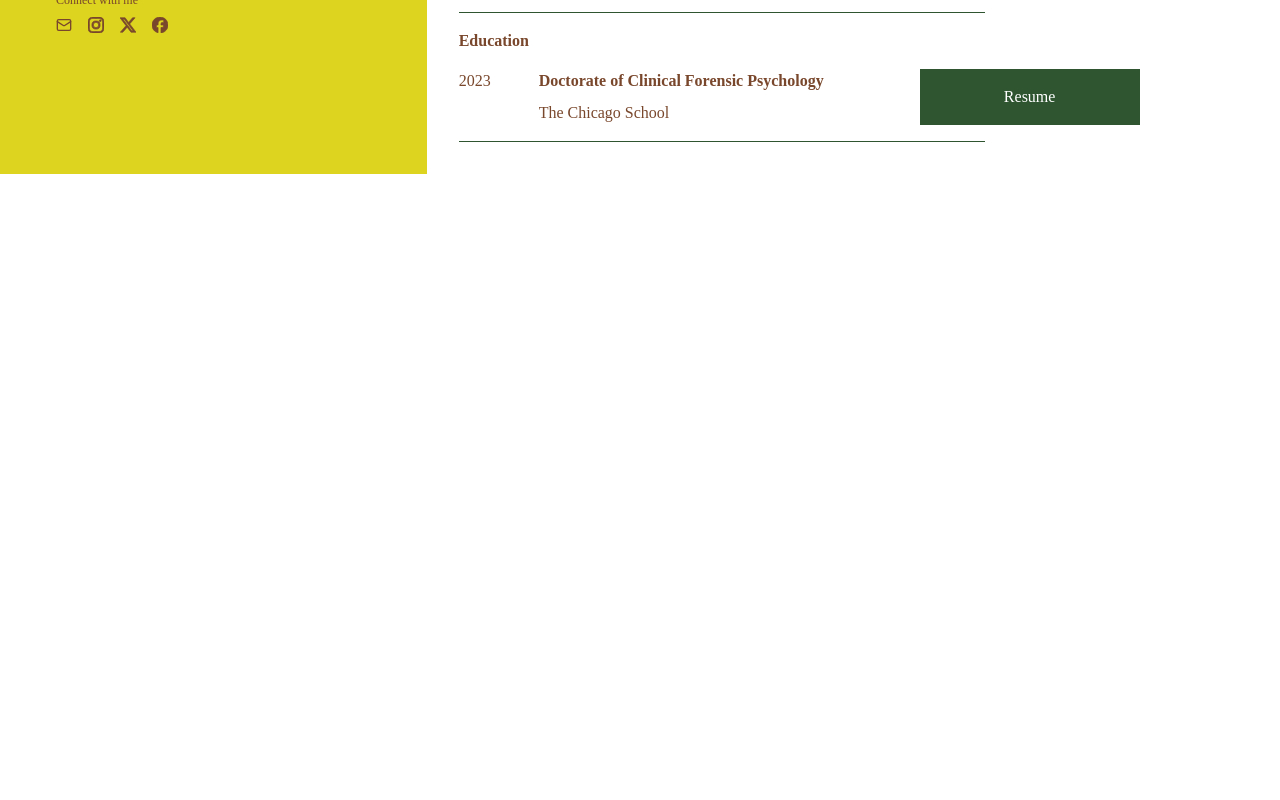
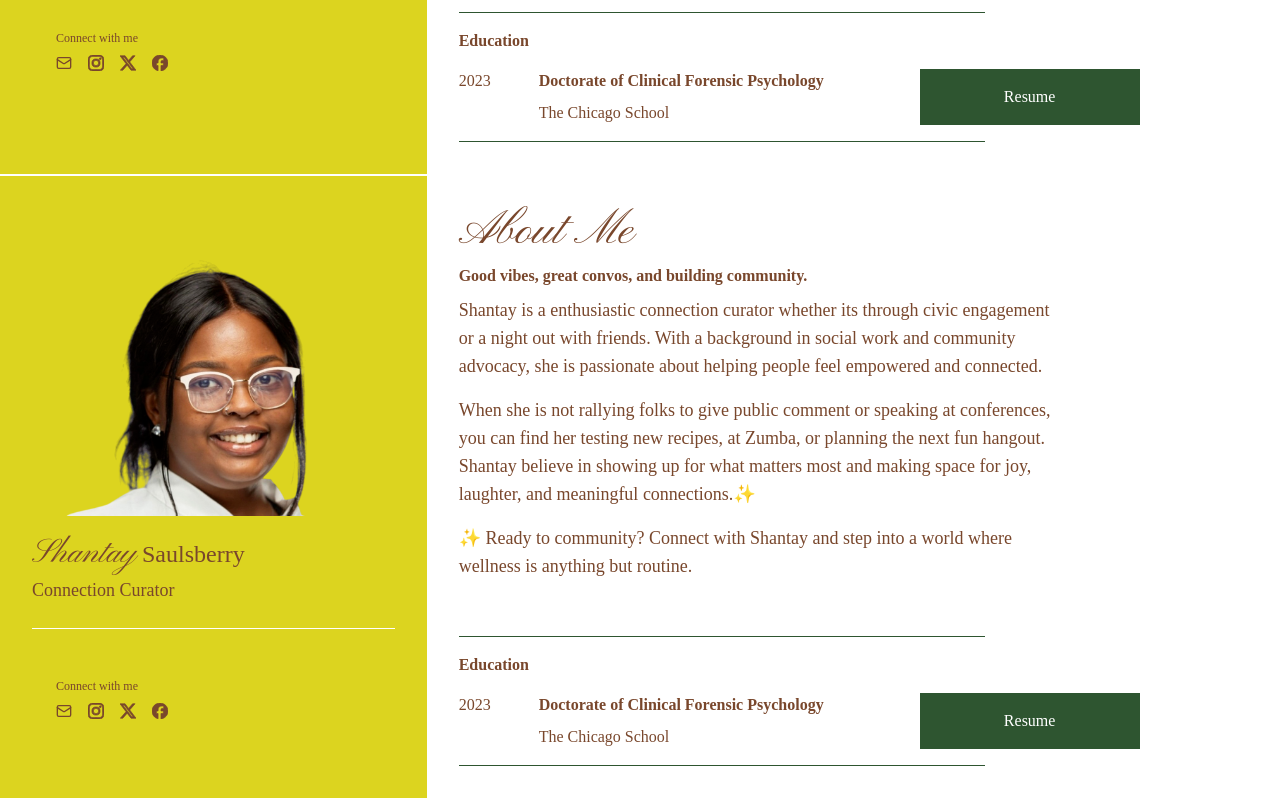
Before and after one commit to thatsehannah/the-soulcial-well, a Next.js app: page /about in a window 1280 px wide. Shown: the part 1446-2246 px from the top of the page. Before the commit the page ends 1620 px from the top, so only its background shows below. Built offline with nearby package versions, Linux system fonts and the light colour scheme.

Commit message:
creating shantay section on about staff

```diff
--- a/app/about/_components/LeadershipMember.tsx
+++ b/app/about/_components/LeadershipMember.tsx
@@ -20,7 +20,7 @@ const LeadershipMember = ({
   const splitAboutText = aboutText.split("\n");
 
   return (
-    <article>
+    <article className='border-b-2 border-white'>
       <div className='grid lg:grid-cols-3 grid-cols-1'>
         <div className='bg-primary flex flex-col justify-center p-8'>
           <div className='overflow-hidden mb-4'>
@@ -29,7 +29,7 @@ const LeadershipMember = ({
               alt='leadership member photo'
               height={400}
               width={400}
-              className='object-cover -mb-81'
+              className='object-cover'
             />
           </div>
           <div className='mb-6'>
--- a/app/about/_data/staffInfo.ts
+++ b/app/about/_data/staffInfo.ts
@@ -26,4 +26,27 @@ export const staffInfo: StaffInfo[] = [
     A free spirit with a love for bold ideas, offbeat conversations, and themed experiences, Dr. Wil bridges personal wellness and collective care—because thriving shouldn’t happen in isolation. ✨
     ✨ Ready to rethink self-care? Connect with Dr. Wilma and step into a world where wellness is anything but routine.`,
   },
+  {
+    imageSrc: "/staff-images/shantay.png",
+    firstName: "Shantay",
+    lastName: "Saulsberry",
+    title: "Connection Curator",
+    connections: {
+      email: "",
+      instagramProfile: "",
+      xProfile: "",
+      facebookProfile: "",
+      linkedInProfile: "",
+    },
+    aboutMeSubtitle: "Good vibes, great convos, and building community.",
+    recentEducation: {
+      year: "2023",
+      degree: "Doctorate of Clinical Forensic Psychology",
+      school: "The Chicago School",
+    },
+    aboutText: `Shantay is a enthusiastic connection curator whether its through civic engagement or a night out with friends. With a background in social work and community advocacy, she is passionate about helping people feel empowered and connected.
+    When she is not rallying folks to give public comment or speaking at conferences, you can find her testing new recipes, at Zumba, or planning the next fun hangout. Shantay believe in showing up for what matters most and making space for joy, laughter, and meaningful connections.✨
+    ✨ Ready to community? Connect with Shantay and step into a world where wellness is anything but routine.
+`,
+  },
 ];
```
Also changed, not shown: public/staff-images/shantay.png, public/staff-images/wilma.png.
